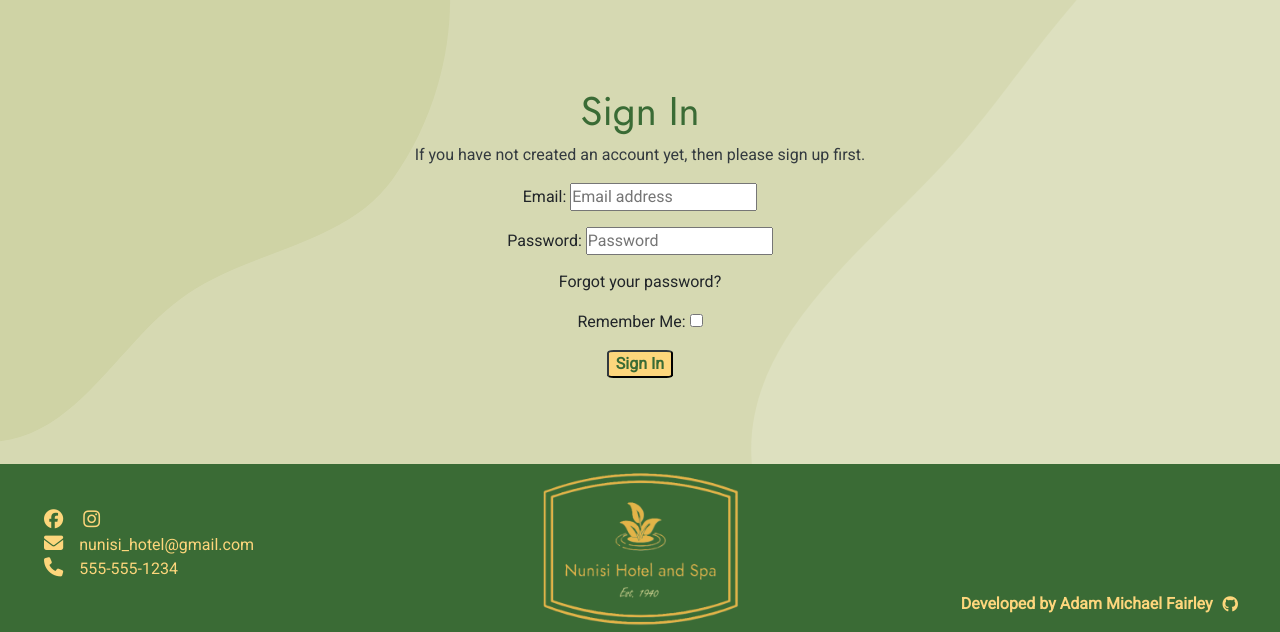
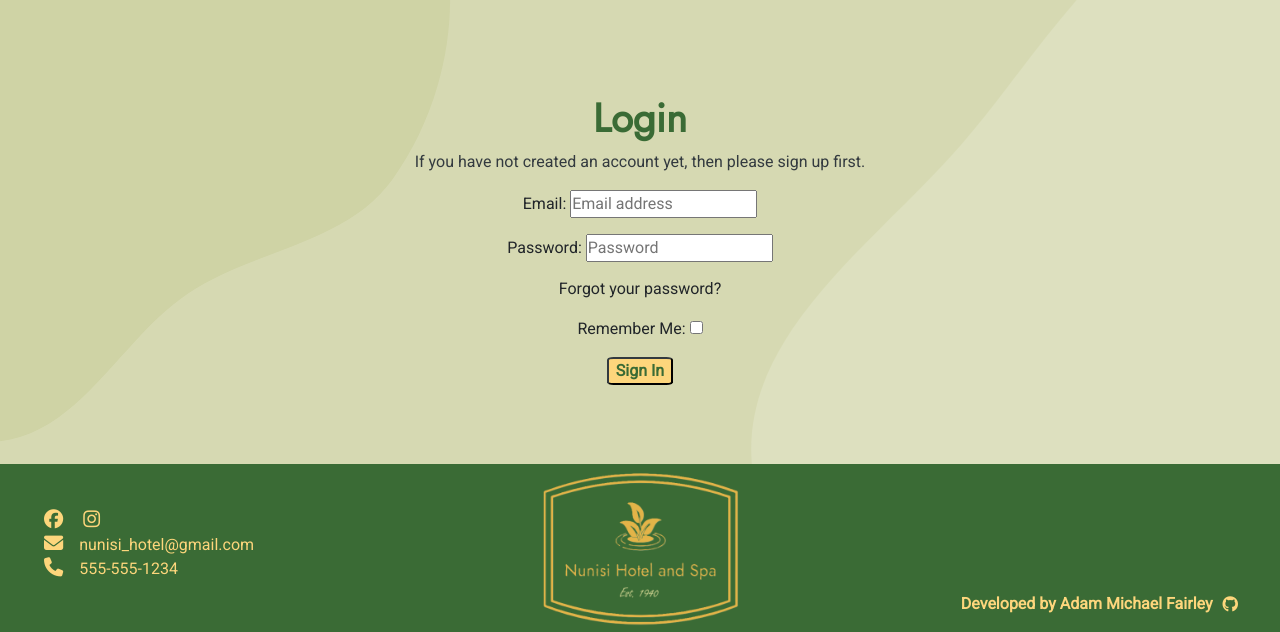
Before and after one commit to amfairley/nunisi, a Django app: page /accounts/login/ in a window 1280 px wide. Shown: the part 168-800 px from the top of the page. Run offline with Django 5.2, Linux system fonts and the light colour scheme; parts of the project's set-up code (start-up, migrations or seed data) failed here and were passed over; some libraries are stand-ins or nearby versions.

Commit message:
Allauth: restyle the login. Issue: #7

```diff
--- a/templates/allauth/account/login.html
+++ b/templates/allauth/account/login.html
@@ -9,8 +9,9 @@
 {% endblock head_title %}
 {% block content %}
     <div class="content allauth-content">
-        <h1 class="allauth-title">
-            {% trans "Sign In" %}
+        <!--Page title-->
+        <h1 class="page-title">
+            {% trans "Login" %}
         </h1>
         {% if not SOCIALACCOUNT_ONLY %}
             {% setvar link %}
@@ -19,11 +20,13 @@
                 {% setvar end_link %}
                 </a>
             {% endsetvar %}
+            <!--Message-->
             <p class="allauth-message">
                 {% blocktranslate %}If you have not created an account yet, then please {{ link }}sign up{{ end_link }} first.{% endblocktranslate %}
             </p>
             {% url 'account_login' as login_url %}
-            <div class="allauth-form-container">
+            <!--Login form-->
+            <div class="allauth-form-container login-form">
                 {% element form form=form method="post" action=login_url tags="entrance,login" %}
                     {% slot body %}
                         <div class="allauth-form">
```
